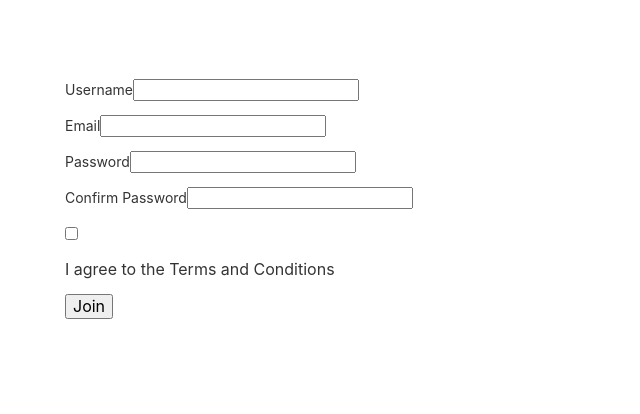
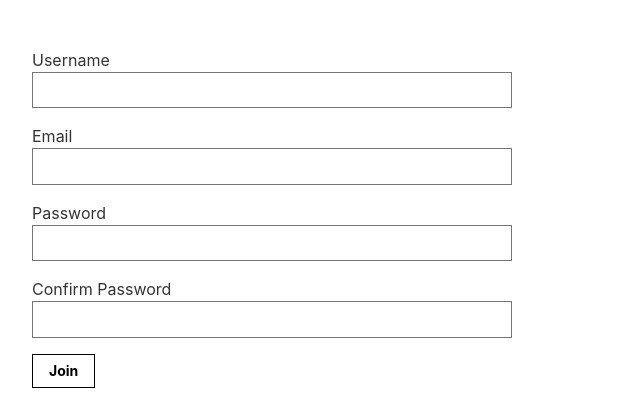
Before and after one commit to bw-eu-use-my-tech-stuff/FE, a React (Create React App) app in the folder fe/: page /register in a window 1280 px wide. Shown: the top 414 px of the page, without its empty margins (0-640 px from the left). Built offline with nearby package versions, Linux system fonts and the light colour scheme.

Commit message:
fixed styling on register page

```diff
--- a/fe/src/components/register.js
+++ b/fe/src/components/register.js
@@ -18,37 +18,32 @@ const Register = (props) => {
       const handleSubmit = event => {
         event.preventDefault();
         props.addUser(user)
-        // props.history.push('/protected');
-          console.log('reg: ',props.history)
       }
-
 return(
     <div className="pa4 black-80">
-            <form className="ba b--transparent ph0 mh0">
-                <div className='pa4 black-80'>
-                    <p className='db fw4 lh-copy f6'>
-                        <label>Username</label>
-                        <input type="text" name="username" onChange={changeHandler} value={user.username} required /></p>
-                    <p className='db fw4 lh-copy f6'>
-                        <label>Email</label>
-                        <input type="email" name="email" onChange={changeHandler} value={user.email} required/></p>
-                    <p className='db fw4 lh-copy f6'>
-                        <label>Password</label>
-                        <input type="password" name="password" onChange={changeHandler} value={user.password} required/>
-                    </p>
-                    <p className='db fw4 lh-copy f6'>
-                        <label>Confirm Password</label>
-                        <input type="password" name="confirmPassword" onChange={changeHandler} value={user.confirmPassword} required/>
-                    </p>
-                    <p></p>
-                    <div className='checkbox'>
-                        <input type='checkbox' name='tos' />
-                        <p>I agree to the Terms and Conditions</p>
-                    </div>
-                    <button type='submit' onClick={handleSubmit} >Join</button>
+        <form>
+            <div className="mt3">
+            <label className="db fw4 lh-copy f">Username</label>
+            <input className="pa2 input-reset ba bg-transparent w-100 measure" type="text" name="username" onChange={changeHandler} value={user.username} required />
+            <div className="mt3">
+            <label className="db fw4 lh-copy f">Email</label>
+            <input className="pa2 input-reset ba bg-transparent w-100 measure" type="email" name="email" onChange={changeHandler} value={user.username} required/>
+            <div className="mt3">
+            <label className="db fw4 lh-copy f">Password</label>
+            <input className="pa2 input-reset ba bg-transparent w-100 measure" type="password" name="password" onChange={changeHandler} value={user.password} required/>
+            <div className="mt3">
+            <label className="db fw4 lh-copy f">Confirm Password</label>
+            <input className="pa2 input-reset ba bg-transparent w-100 measure" type="password" name="confirmPassword" onChange={changeHandler} value={user.confirmPassword} required/>
+            </div>
+            </div>
+            </div>
+            </div>
+            <div className="mt3">
+            <button className="b ph3 pv2 input-reset ba b--black bg-transparent grow pointer f6" type='submit' onClick={handleSubmit} >Join</button>
             </div>
         </form>
     </div>
-)
+    )
 }
+
 export default Register;
```
